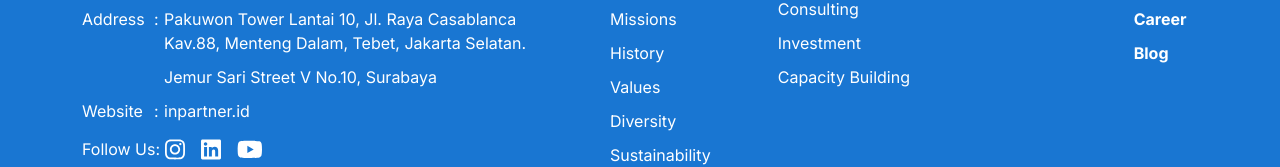
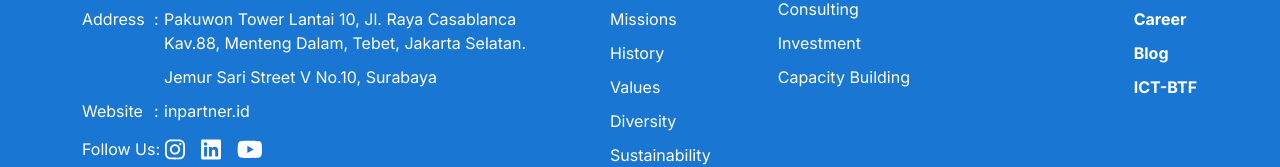
Before and after one commit to id-inpartner/inpartner, a Next.js app: page /about in a window 1280 px wide. Shown: the part 4424-4591 px from the top of the page. Built offline with nearby package versions, Linux system fonts and the light colour scheme.

Commit message:
add ITC-BTF

```diff
--- a/src/components/Footer/index.tsx
+++ b/src/components/Footer/index.tsx
@@ -147,6 +147,9 @@ export const Footer: FC = () => {
             <MenuTitle href={{ pathname: '/about', hash: 'missions' }}>
               Blog
             </MenuTitle>
+            <MenuTitle href="https://btf.inpartner.id/public">
+              ICT-BTF
+            </MenuTitle>
           </Col>
         </Menus>
       </Row>
```
